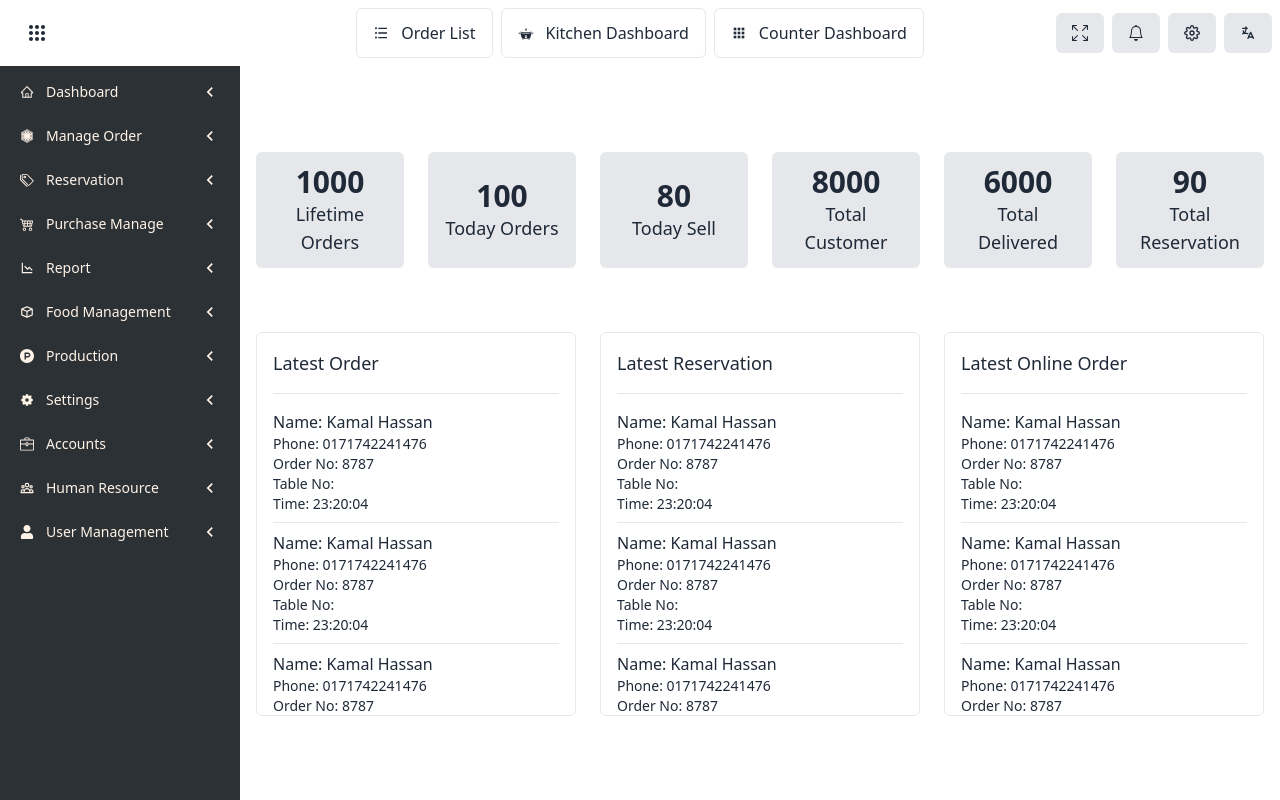
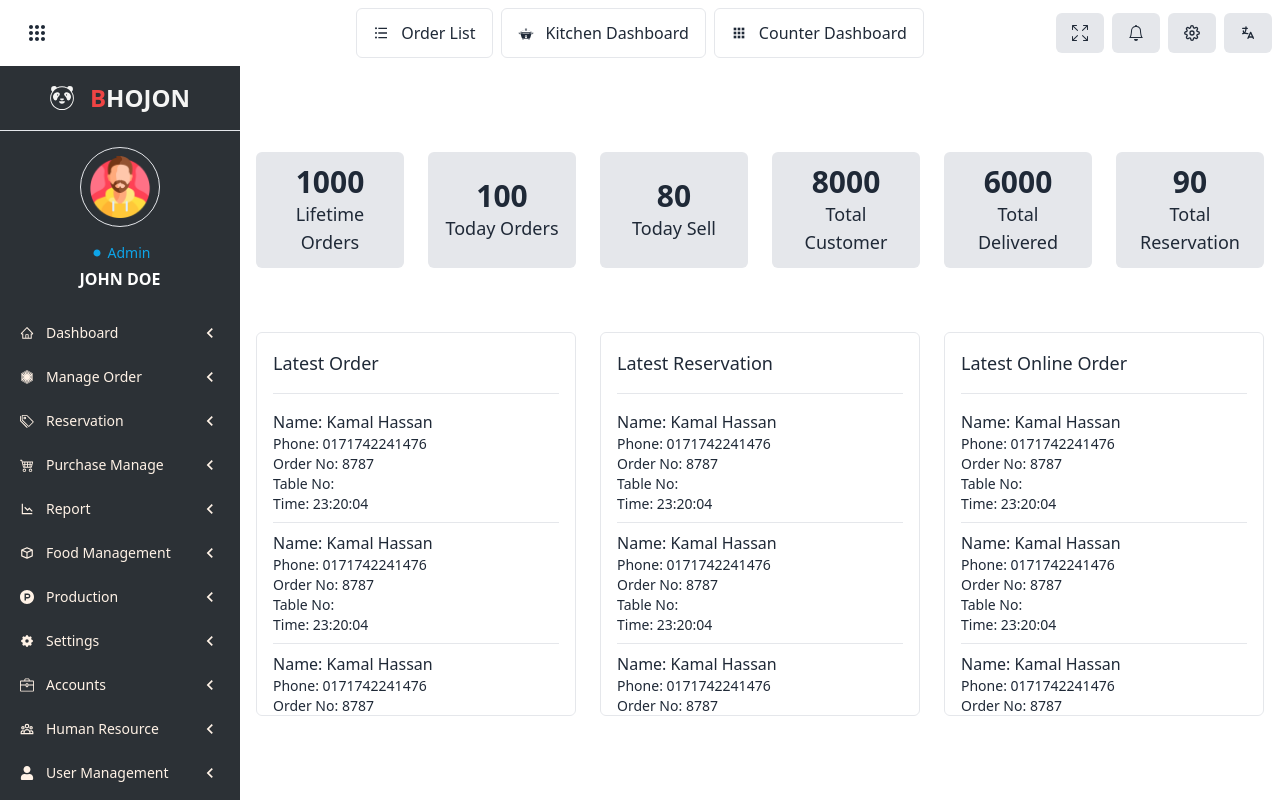
Before and after one commit to nDevers/Bhojon, a React (Create React App) app: page /dashboard in a window 1280 px wide. Built offline with nearby package versions, Linux system fonts and the light colour scheme.

Commit message:
sidebar design

```diff
--- a/src/components/Sidebar.js
+++ b/src/components/Sidebar.js
@@ -4,12 +4,13 @@ import { AiOutlineHome } from 'react-icons/ai';
 import { BiLineChartDown, BiCube } from 'react-icons/bi';
 import { BsTags, BsCart4 } from 'react-icons/bs';
 import { FaFirstOrder, FaUser } from 'react-icons/fa';
+import { GoPrimitiveDot } from 'react-icons/go';
 import { HiOutlineUserGroup } from 'react-icons/hi';
 import { MdKeyboardArrowLeft } from 'react-icons/md';
 import { RiSettings5Fill } from 'react-icons/ri';
-import { SiProducthunt } from 'react-icons/si';
+import { SiProducthunt, SiFoodpanda } from 'react-icons/si';
 import { SlBriefcase } from 'react-icons/sl';
-import DashboardHeader from './DashboardHeader';
+import DefaultUserImage from '../assets/images/defaultUser.png';
 
 const Sidebar = () => {
     const sideMenus = [
@@ -97,7 +98,22 @@ const Sidebar = () => {
             </div>
             <div className="drawer-side">
                 <label htmlFor="my-drawer-2" className="drawer-overlay"></label>
-                <ul className="menu p-1 overflow-y-auto w-60 bg-[#2c3136] text-[#fff2e6] text-sm">
+                <div className='bg-[#2c3136] overflow-hidden'>
+                    <div className='flex gap-x-4 items-center justify-center text-2xl text-center text-stone-100 font-semibold uppercase p-4 border-b'>
+                        <SiFoodpanda />
+                        <h1><span className='text-red-500'>B</span>hojon</h1>
+                    </div>
+
+                    <div className='flex flex-col items-center justify-center mb-4'>
+                        <div className='w-20 p-2 m-4 border rounded-full'>
+                            <img src={DefaultUserImage} alt="default user image" />
+                        </div>
+
+                        <p className='text-sm text-sky-500 flex items-center gap-x-1 mb-1'><GoPrimitiveDot /> Admin</p>
+                        <h3 className='text-md text-white font-semibold uppercase'>John Doe</h3>
+                    </div>
+
+                    <ul className="menu p-1 w-60 text-[#fff2e6] text-sm">
                         {
                             sideMenus.map(sideMenu =>
                                 <li key={sideMenu?.link}>
@@ -113,7 +129,7 @@ const Sidebar = () => {
                             )
                         }
                     </ul>
-
+                </div>
             </div>
         </div>
     );
```
Also changed, not shown: src/assets/images/defaultUser.png (added). Lines whose indentation alone changed are shown as unchanged.
